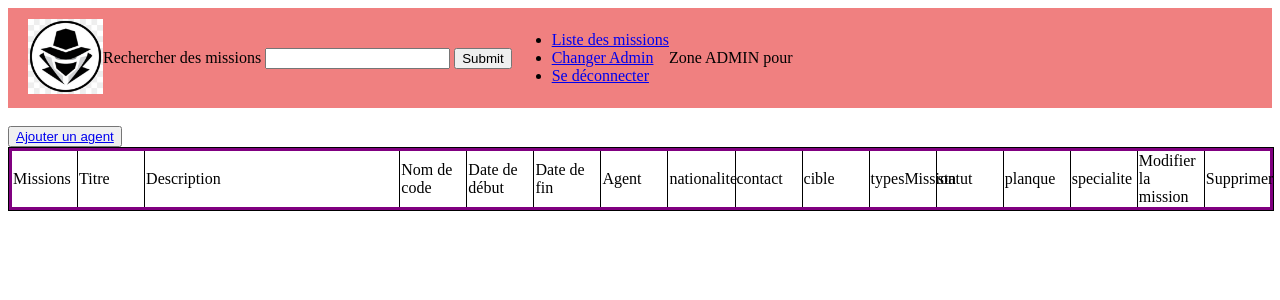
After one commit to Nadia-ready/EVAL_STUDI_SecretAgence, a Symfony app: template templates/Admin/agentsList.html.twig in a window 1280 px wide. The commit adds this page. Shown: the top 300 px of the page. Run offline with Twig, Linux system fonts and the light colour scheme; the template is opened without the code that fills it, so the values that code supplies are empty; some libraries are stand-ins or nearby versions.

Commit message:
CRUD agent OK

```diff
--- a/src/Validator/CibleAgentNationality.php
+++ b/src/Validator/CibleAgentNationality.php
@@ -13,5 +13,5 @@ class CibleAgentNationality extends Constraint
      * Any public properties become valid options for the annotation.
      * Then, use these in your validator class.
      */
-    public $message = 'La nationalité "{{ value }}" doit être différente pour la cible et l\'agent;
+    public $message = 'La nationalité "{{ value }}" doit être différente pour la cible et l\'agent';
 }
--- a/src/Validator/CibleAgentNationalityValidator.php
+++ b/src/Validator/CibleAgentNationalityValidator.php
@@ -15,7 +15,7 @@ class CibleAgentNationalityValidator extends ConstraintValidator
             return;
         }
 
-        if ()
+
         // TODO: implement the validation here
         $this->context->buildViolation($constraint->message)
             ->setParameter('{{ value }}', $value)
--- /dev/null
+++ b/templates/Admin/agentsList.html.twig
@@ -0,0 +1,62 @@
+{% extends 'admin/base.html.twig' %}
+
+    {% block main %}
+        <br>
+        <button class="button"
+                type="button">
+
+            <a href="{{ path('admin_agents_list_insert') }}">Ajouter un agent</a>
+
+        </button>
+
+
+        <div class="missions-container">
+            <table>
+                <thead>
+                <tr>
+                    <td>Missions</td>
+                    <td>Titre</td>
+                    <td class="table-description">Description</td>
+                    <td>Nom de code</td>
+                    <td>Date de début</td>
+                    <td>Date de fin</td>
+                    <td>Agent</td>
+                    <td>nationalite</td>
+                    <td>contact</td>
+                    <td>cible</td>
+                    <td>typesMission</td>
+                    <td>statut</td>
+                    <td>planque</td>
+                    <td>specialite</td>
+                    <td>Modifier la mission</td>
+                    <td>Supprimer</td>
+                </tr>
+                </thead>
+
+                <tbody>
+                {% for mission in missions %}
+                    <tr>
+                        <td>{{ mission.id }}</td>
+                        <td>{{ mission.titre }}</td>
+                        <td>{{ mission.description }}</td>
+                        <td>{{ mission.nomCode }}</td>
+                        <td>{{ mission.dateDebut|date("m/d/Y") }}</td>
+                        <td>{{ mission.dateFin|date("m/d/Y") }}</td>
+                        <td>agent : {{ mission.agent.nom }}</td>
+                        <td>nationalite : {{ mission.nationalite.pays }}</td>
+                        <td>contact : {{ mission.contact.nom }}</td>
+                        <td>cible : {{ mission.cible.nom }}</td>
+                        <td>typesMission : {{ mission.typesMission.nom }}</td>
+                        <td>statut : {{ mission.statut.nom }}</td>
+                        <td>planque : {{ mission.planque.code }}</td>
+                        <td>specialite : {{ mission.specialite.id }}</td>
+                        <td><a href="{{ path('admin_missions_liste_update', {'id': mission.id}) }}">Modifier une mission</a></td>
+                        <td><a href="{{ path('admin_missions_liste_delete', {'id': mission.id }) }}">Supprimer la mission</a></td>
+
+                    </tr>
+                {% endfor %}
+                </tbody>
+            </table>
+
+        </div>
+    {% endblock main %}
--- a/templates/agent/edit.html.twig
+++ b/templates/agent/edit.html.twig
@@ -1,8 +1,8 @@
-{% extends 'base.html.twig' %}
+{% extends 'admin/base.html.twig' %}
 
 {% block title %}Edit Agent{% endblock %}
 
-{% block body %}
+{% block main %}
     <h1>Edit Agent</h1>
 
     {{ include('agent/_form.html.twig', {'button_label': 'Update'}) }}
--- a/templates/agent/index.html.twig
+++ b/templates/agent/index.html.twig
@@ -1,8 +1,8 @@
-{% extends 'base.html.twig' %}
+{% extends 'admin/base.html.twig' %}
 
 {% block title %}Agent index{% endblock %}
 
-{% block body %}
+{% block main %}
     <h1>Agent index</h1>
 
     <table class="table">
--- a/templates/agent/new.html.twig
+++ b/templates/agent/new.html.twig
@@ -1,8 +1,8 @@
-{% extends 'base.html.twig' %}
+{% extends 'admin/base.html.twig' %}
 
 {% block title %}New Agent{% endblock %}
 
-{% block body %}
+{% block main %}
     <h1>Create new Agent</h1>
 
     {{ include('agent/_form.html.twig') }}
--- a/templates/agent/show.html.twig
+++ b/templates/agent/show.html.twig
@@ -1,8 +1,8 @@
-{% extends 'base.html.twig' %}
+{% extends 'admin/base.html.twig' %}
 
 {% block title %}Agent{% endblock %}
 
-{% block body %}
+{% block main %}
     <h1>Agent</h1>
 
     <table class="table">
```
Also changed, not shown: src/Controller/AgentController.php (+6 -3 lines), src/Entity/Agent.php (+19 -8 lines), src/Entity/Specialite.php (+21 -4 lines), src/Form/AgentType.php (+16 -3 lines), templates/Admin/agentsInsert.html.twig (added, +12 -0 lines), templates/Admin/missionsList.html.twig (+8 -1 lines).
